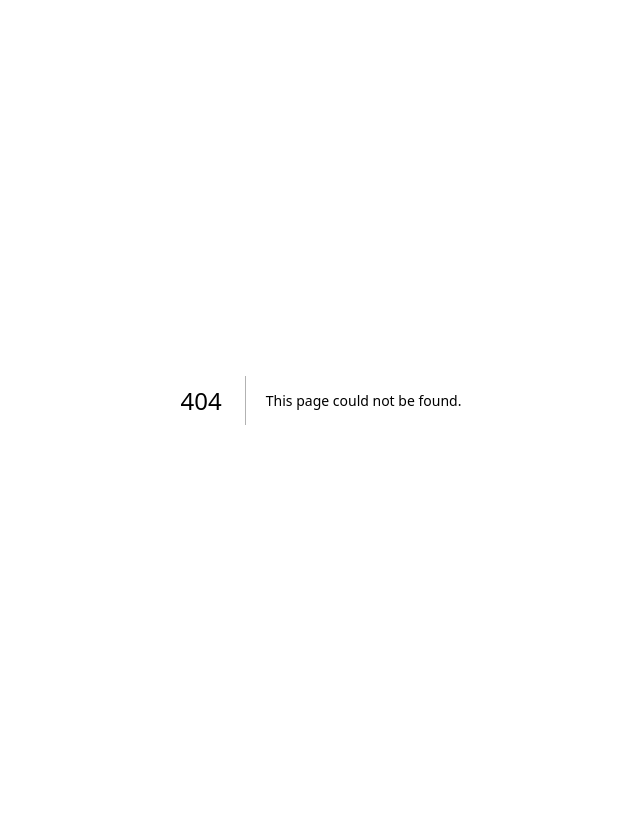
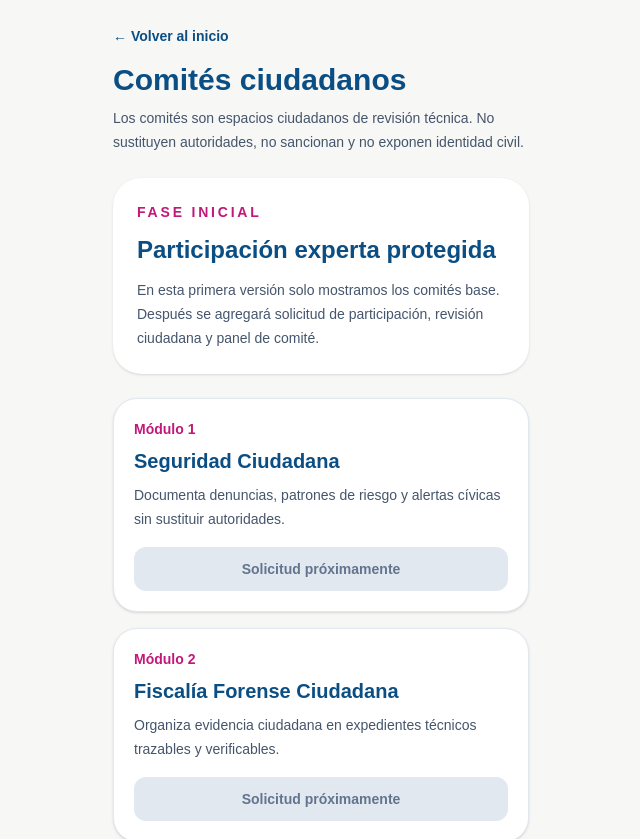
Before and after one commit to TecnocraciaParticipativaMexico/Plataforma, a Next.js app in the folder web/: page /comites in a window 1280 px wide. Before the commit this address had no page. Shown: the top 839 px of the page, without its empty margins (319-959 px from the left). Before the commit the page ends 800 px from the top, so only its background shows below. Built offline with nearby package versions, Linux system fonts and the light colour scheme.

Commit message:
feat: agregar pagina inicial de comites ciudadanos

```diff
--- /dev/null
+++ b/web/app/comites/page.tsx
@@ -0,0 +1,92 @@
+"use client";
+
+import Link from "next/link";
+
+const comites = [
+  {
+    nombre: "Seguridad Ciudadana",
+    modulo: "Módulo 1",
+    descripcion:
+      "Documenta denuncias, patrones de riesgo y alertas cívicas sin sustituir autoridades.",
+  },
+  {
+    nombre: "Fiscalía Forense Ciudadana",
+    modulo: "Módulo 2",
+    descripcion:
+      "Organiza evidencia ciudadana en expedientes técnicos trazables y verificables.",
+  },
+  {
+    nombre: "Auditoría Cívica Local",
+    modulo: "Módulo 8",
+    descripcion:
+      "Evalúa presupuestos, obras, servicios públicos y decisiones municipales o estatales.",
+  },
+];
+
+export default function ComitesPage() {
+  return (
+    <main className="min-h-screen bg-[#F7F7F5] text-[#0A4E84]">
+      <div className="mx-auto max-w-md px-4 py-6">
+        <Link href="/" className="mb-4 inline-block text-sm font-semibold">
+          ← Volver al inicio
+        </Link>
+
+        <h1 className="mb-2 text-3xl font-bold">Comités ciudadanos</h1>
+
+        <p className="mb-6 text-sm leading-6 text-slate-600">
+          Los comités son espacios ciudadanos de revisión técnica. No sustituyen
+          autoridades, no sancionan y no exponen identidad civil.
+        </p>
+
+        <section className="mb-6 rounded-[28px] bg-white p-6 shadow-sm">
+          <div className="mb-3 text-sm font-semibold uppercase tracking-[0.2em] text-[#C2187A]">
+            Fase inicial
+          </div>
+
+          <h2 className="mb-3 text-2xl font-bold">
+            Participación experta protegida
+          </h2>
+
+          <p className="text-sm leading-6 text-slate-600">
+            En esta primera versión solo mostramos los comités base. Después se
+            agregará solicitud de participación, revisión ciudadana y panel de
+            comité.
+          </p>
+        </section>
+
+        <section className="space-y-4">
+          {comites.map((comite) => (
+            <div
+              key={comite.nombre}
+              className="rounded-[24px] border border-slate-200 bg-white p-5 shadow-sm"
+            >
+              <div className="mb-2 text-sm font-bold text-[#C2187A]">
+                {comite.modulo}
+              </div>
+
+              <h3 className="mb-2 text-xl font-bold text-[#0A4E84]">
+                {comite.nombre}
+              </h3>
+
+              <p className="mb-4 text-sm leading-6 text-slate-600">
+                {comite.descripcion}
+              </p>
+
+              <button
+                disabled
+                className="w-full rounded-xl bg-slate-200 px-4 py-3 text-sm font-semibold text-slate-500"
+              >
+                Solicitud próximamente
+              </button>
+            </div>
+          ))}
+        </section>
+
+        <div className="mt-6 rounded-2xl bg-blue-50 p-4 text-sm leading-6 text-blue-900">
+          Próximo bloque: formulario para solicitar participación en un comité,
+          sin pedir INE, CURP, teléfono ni datos sensibles.
+        </div>
+      </div>
+    </main>
+  );
+}
```
